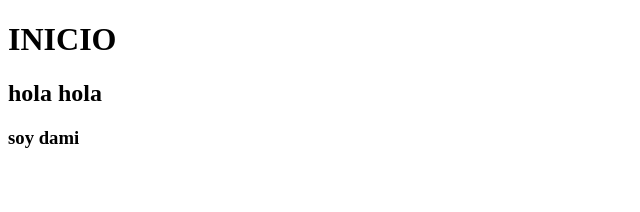
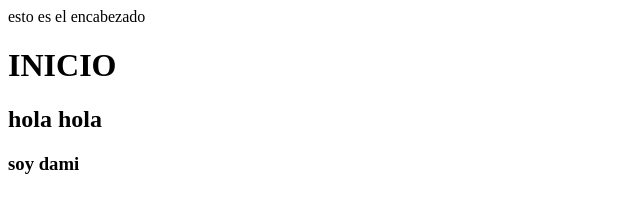
Before and after one commit to dami-bot/damibot-github.io, a plain HTML site: page index.html in a window 1280 px wide. Shown: the whole page, without its empty margins (0-640 px from the left). Drawn offline with Linux system fonts and the light colour scheme.

Commit message:
actualizacion

```diff
--- a/index.html
+++ b/index.html
@@ -6,6 +6,7 @@
     <title>Document</title>
 </head>
 <body>
+    <nav>esto es el encabezado</nav>
     <h1>INICIO</h1>
     <h2>hola hola
 
```
